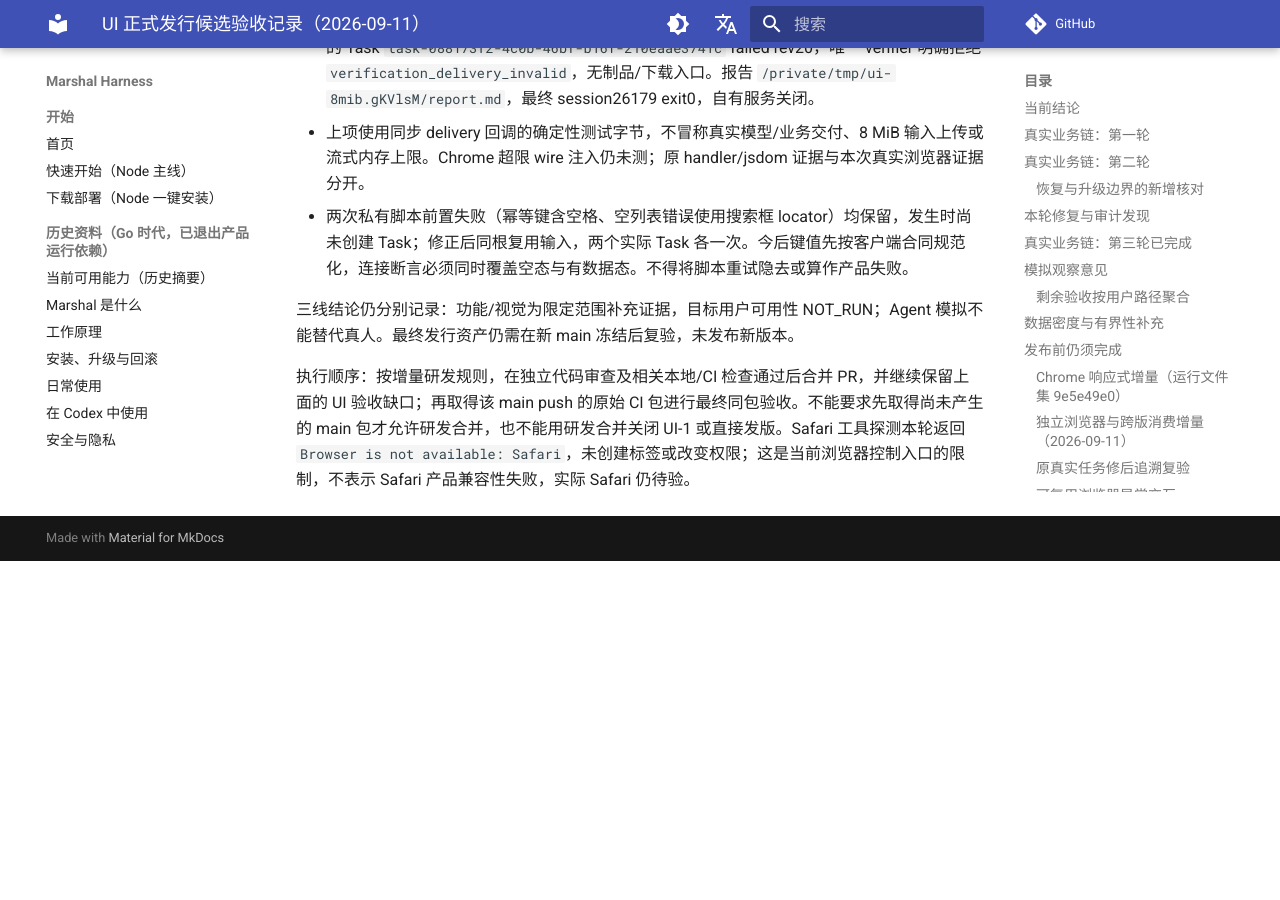
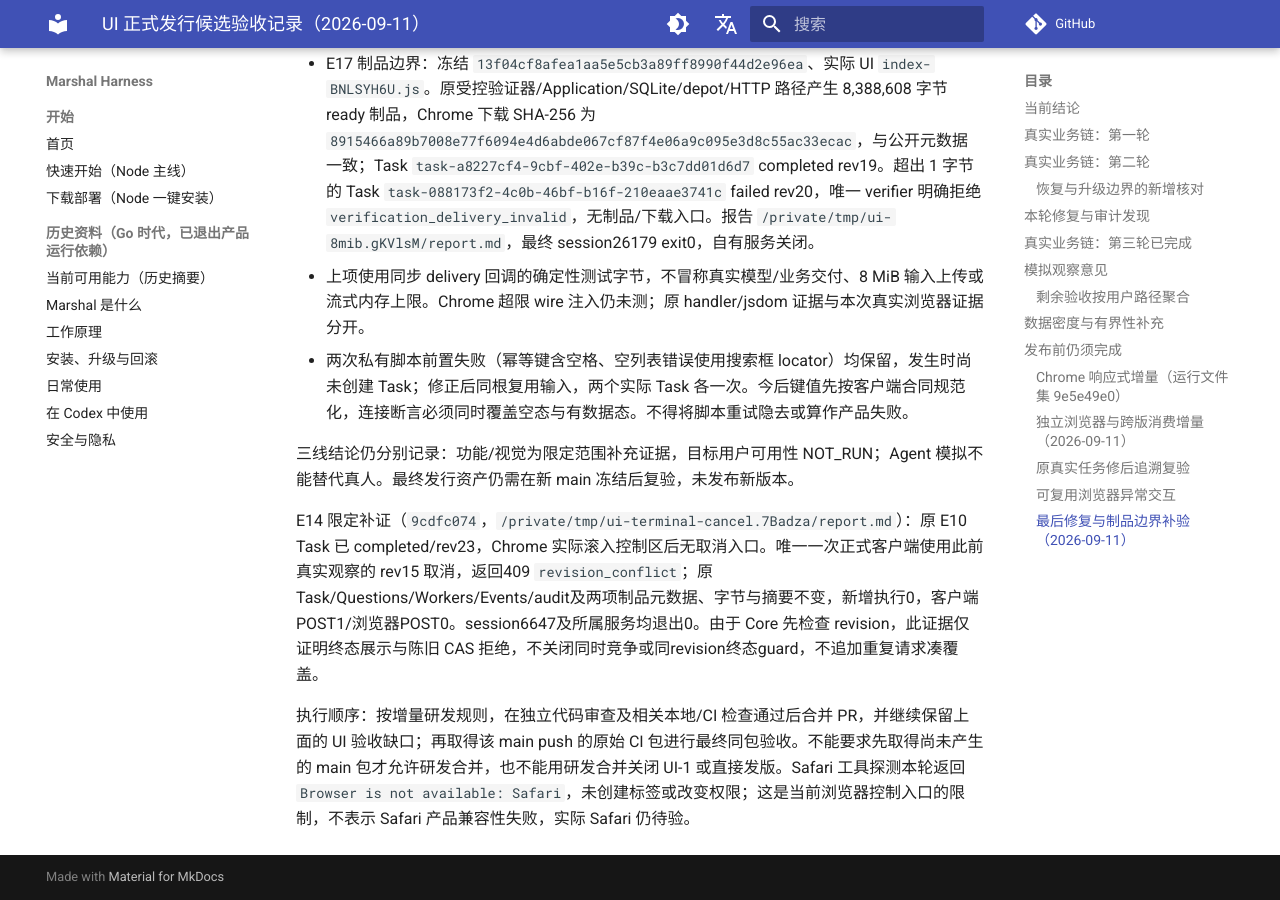
Before and after one commit to chiga0/marshal-harness, an MkDocs documentation site: the page built from docs/ui-1/release-validation-2026-09-11.md, in a window 1280 px wide and 900 px high, scrolled down 17033 px. Built offline with MkDocs 1.6.1 and Material for MkDocs 9.7.7, drawn with Linux system fonts in a browser that asks for light colours; comment, search, counter and statistics services are not loaded; before the commit the page ends 17594 px from its top, so only the background shows below that; some of the changed text lies outside the part shown.

Commit message:
docs(ui): reconcile acceptance progress and terminal cancel evidence

```diff
--- a/docs/ui-1/release-validation-2026-09-11.md
+++ b/docs/ui-1/release-validation-2026-09-11.md
@@ -1,6 +1,8 @@
 # UI 正式发行候选验收记录（2026-09-11）
 
 ## 当前结论
+
+**最新后继**：[PR #295](https://github.com/chiga0/marshal-harness/pull/295) 精确源 `9cdfc074b60149c81ad73f2cb878d5d7971155b5` 已完成独立产品/安全审查，无阻塞问题；ACK 源与整合差异的 stable patch-id 均为 `09e5f34de5b21e9028be6f0af8b8689880eb0cc2`。整合全量496项测试、4项护栏及构建通过。远端 Node run `34604147735` 尚在运行，未合并或发行。下列“后继修复/待补”段落是历史过程，最新 ACK、Git、8 MiB 等限定结论见末节，不能把已验证项重新排为完整重跑任务。
 
 后继 [PR #294](https://github.com/chiga0/marshal-harness/pull/294) 已于 2026-09-11 21:06:16（Asia/Shanghai）合并：精确 source `3ed0d3ed992f88583f232acdb798e85186f7e800`，merge/main=`0549aa82efc0858fac0c8c07e887a9c696e9a647`。Node run `34601260031` 的13项全部成功，准入 `34601259985` 双平台成功（PR不执行手动原包接纳job），secret `34601259904` 及外部安全检查成功。已正常快进本地主分支并保留用户未跟踪文件；main 原包生产 run `34602433748` 另行验证，不把 PR 包冒充 main 包，不因代码合并宣称 UI 正式发行。
 
@@ -252,4 +254,6 @@
 
 三线结论仍分别记录：功能/视觉为限定范围补充证据，目标用户可用性 NOT_RUN；Agent 模拟不能替代真人。最终发行资产仍需在新 main 冻结后复验，未发布新版本。
 
+E14 限定补证（`9cdfc074`，`/private/tmp/ui-terminal-cancel.7Badza/report.md`）：原 E10 Task 已 completed/rev23，Chrome 实际滚入控制区后无取消入口。唯一一次正式客户端使用此前真实观察的 rev15 取消，返回409 `revision_conflict`；原 Task/Questions/Workers/Events/audit及两项制品元数据、字节与摘要不变，新增执行0，客户端POST1/浏览器POST0。session6647及所属服务均退出0。由于 Core 先检查 revision，此证据仅证明终态展示与陈旧 CAS 拒绝，不关闭同时竞争或同revision终态guard，不追加重复请求凑覆盖。
+
 执行顺序：按增量研发规则，在独立代码审查及相关本地/CI 检查通过后合并 PR，并继续保留上面的 UI 验收缺口；再取得该 main push 的原始 CI 包进行最终同包验收。不能要求先取得尚未产生的 main 包才允许研发合并，也不能用研发合并关闭 UI-1 或直接发版。Safari 工具探测本轮返回 `Browser is not available: Safari`，未创建标签或改变权限；这是当前浏览器控制入口的限制，不表示 Safari 产品兼容性失败，实际 Safari 仍待验。
```
Also changed, not shown: docs/roadmap-status.md (+2 -0 lines).
